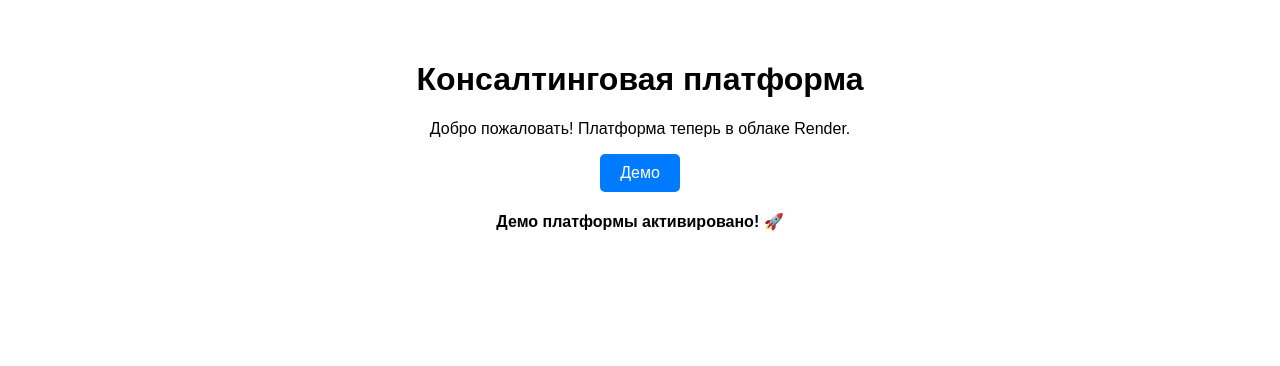
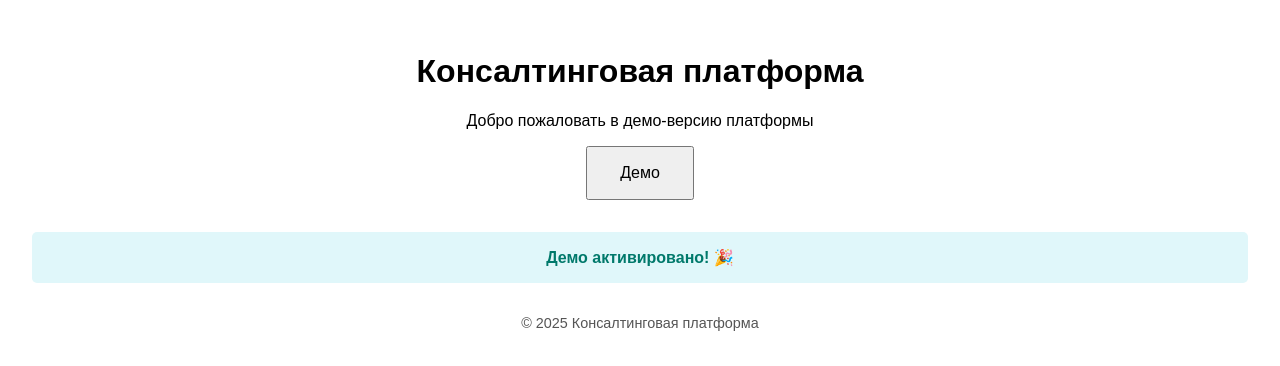
Before and after one commit to nomore8797/studious-fortnight, a React (Vite) app: page / in a window 1280 px wide. Both pictures are taken after a click on the button "Демо". Shown: the top 366 px of the page. Built offline with nearby package versions, Linux system fonts and the light colour scheme.

Commit message:
Добавил рабочую кнопку Демо с отображением сообщения

```diff
--- a/src/App.jsx
+++ b/src/App.jsx
@@ -1,33 +1,54 @@
-import { useState } from 'react';
+import React, { useState } from "react";
+import "./App.css";
 
 function App() {
-  const [demoMessage, setDemoMessage] = useState('Нажми кнопку, чтобы увидеть демо!');
+  // Состояние для отображения сообщения Демо
+  const [demoMessage, setDemoMessage] = useState("");
 
+  // Обработчик кнопки Демо
   const handleDemoClick = () => {
-    setDemoMessage('Демо платформы активировано! 🚀');
+    setDemoMessage("Демо активировано! 🎉");
   };
 
   return (
-    <div style={{ padding: '40px', textAlign: 'center', fontFamily: 'Arial, sans-serif' }}>
+    <div className="App" style={{ padding: "2rem", fontFamily: "sans-serif" }}>
+      <header>
         <h1>Консалтинговая платформа</h1>
-      <p>Добро пожаловать! Платформа теперь в облаке Render.</p>
+        <p>Добро пожаловать в демо-версию платформы</p>
+      </header>
 
+      <main>
         <button
           onClick={handleDemoClick}
           style={{
-          padding: '10px 20px',
-          fontSize: '16px',
-          cursor: 'pointer',
-          backgroundColor: '#007bff',
-          color: '#fff',
-          border: 'none',
-          borderRadius: '5px'
+            padding: "1rem 2rem",
+            fontSize: "1rem",
+            cursor: "pointer",
+            marginBottom: "1rem"
           }}
         >
           Демо
         </button>
 
-      <p style={{ marginTop: '20px', fontWeight: 'bold' }}>{demoMessage}</p>
+        {demoMessage && (
+          <div
+            style={{
+              marginTop: "1rem",
+              padding: "1rem",
+              backgroundColor: "#e0f7fa",
+              borderRadius: "5px",
+              color: "#00796b",
+              fontWeight: "bold"
+            }}
+          >
+            {demoMessage}
+          </div>
+        )}
+      </main>
+
+      <footer style={{ marginTop: "2rem", fontSize: "0.9rem", color: "#555" }}>
+        © 2025 Консалтинговая платформа
+      </footer>
     </div>
   );
 }
```
Lines whose indentation alone changed are shown as unchanged.
